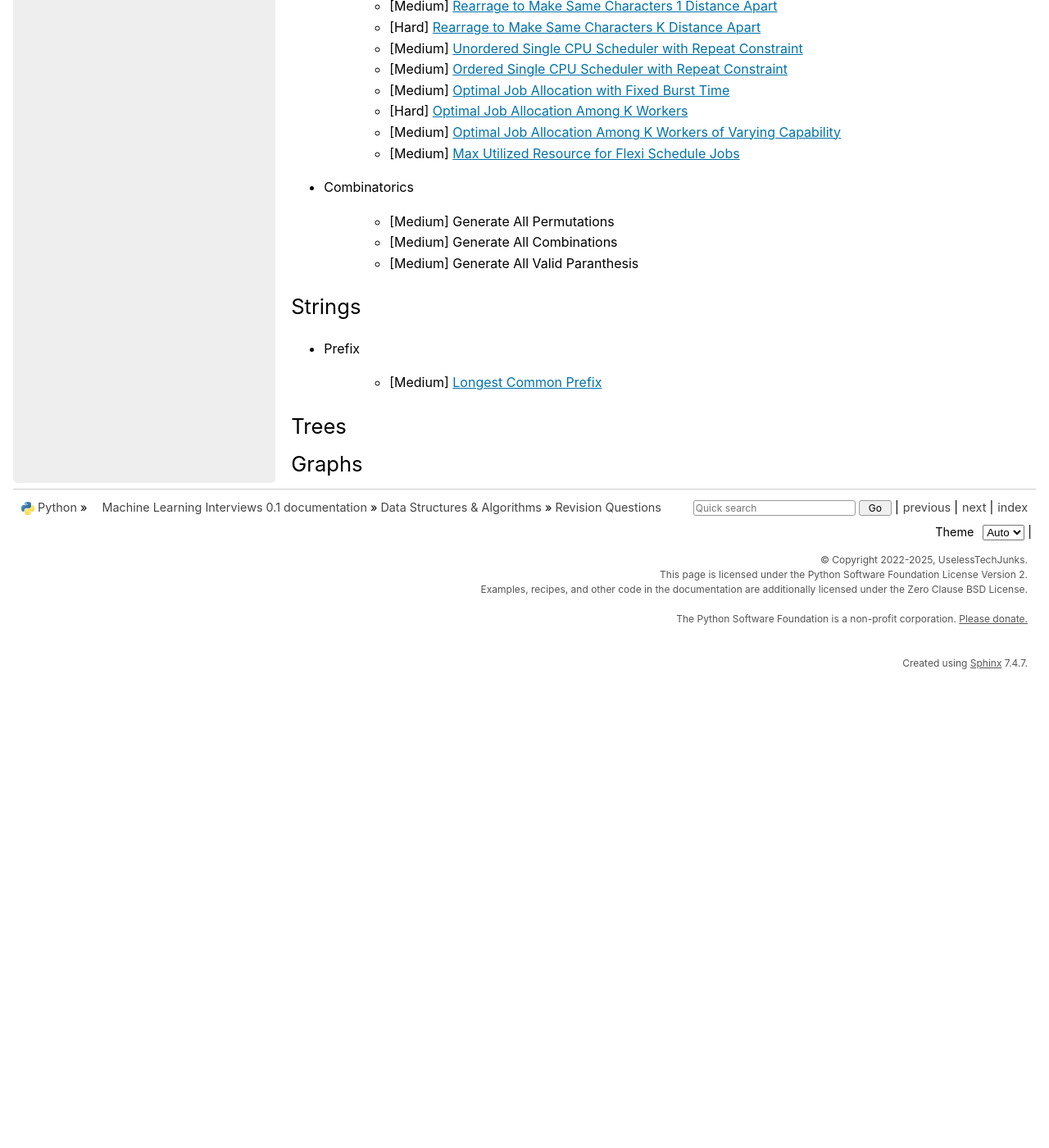
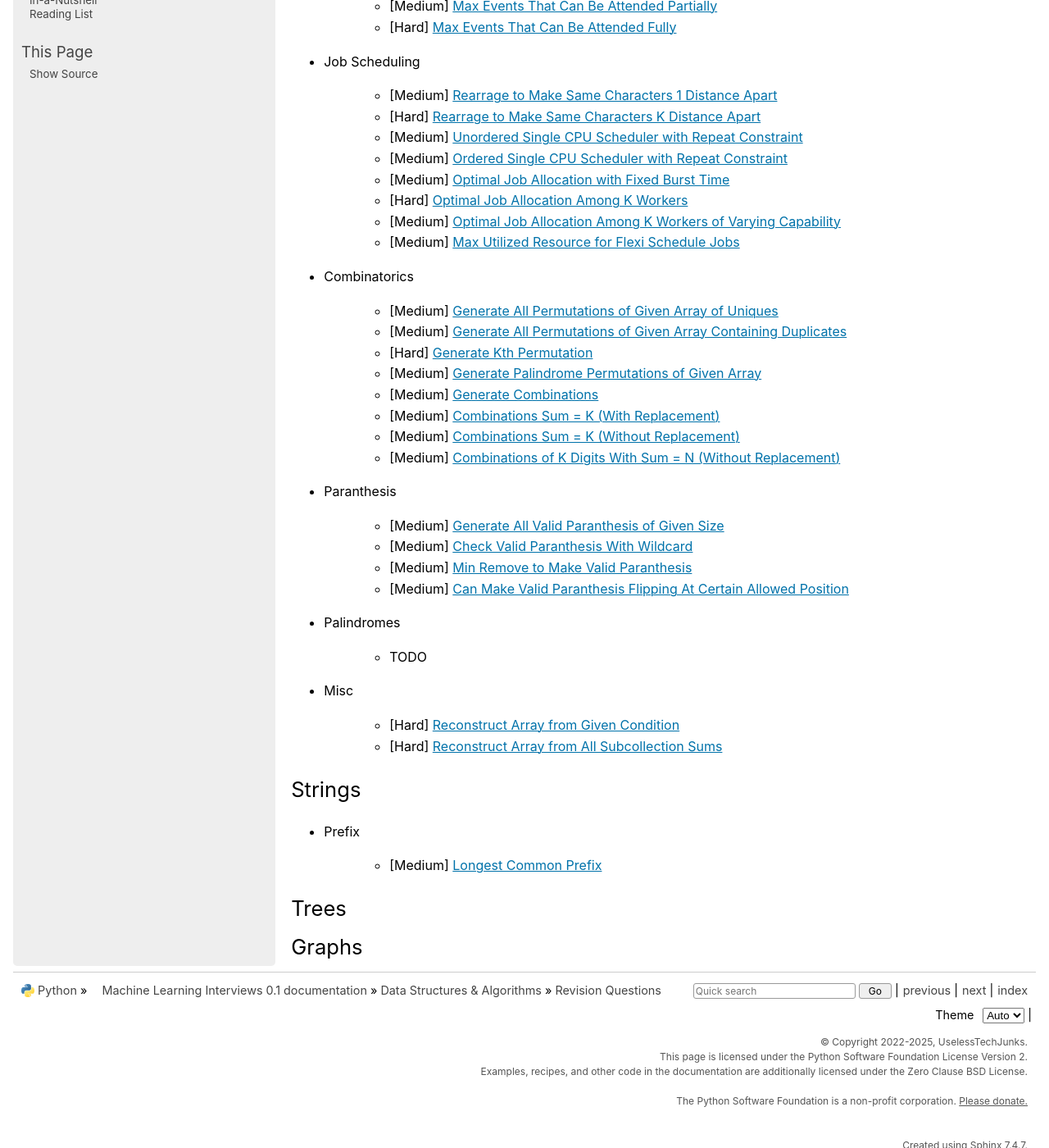
Before and after one commit to uselesstechjunks/leetcode, a Sphinx documentation site: the page built from docs/source/dsa/qb.rst, in a window 1280 px wide and 1400 px high, scrolled down 3914 px. Shown: the whole window at 82% size. Built offline with Sphinx 7.4.7, drawn with Linux system fonts in a browser that asks for light colours; pages that are not in the unit, such as notebooks, are missing from menus; before the commit the page ends 4741 px from its top, so only the background shows below that; some of the changed text lies outside the part shown.

Commit message:
Update qb.rst

```diff
--- a/docs/source/dsa/qb.rst
+++ b/docs/source/dsa/qb.rst
@@ -84,12 +84,16 @@ Arrays
 	- [Medium] `Find Shortest Unsorted Subarray <https://leetcode.com/problems/shortest-unsorted-continuous-subarray/description/>`_
 	- [Medium] `Shortest Subarray to Remove to Make Rest Sorted <https://leetcode.com/problems/shortest-subarray-to-be-removed-to-make-array-sorted/description/>`_
 	- [Hard] `Count Subarrays to Remove to Make Rest Monotonic Sorted <https://leetcode.com/problems/count-the-number-of-incremovable-subarrays-ii/>`_
+	- [Hard] `Find Range With Given Array as a Subsequence <https://leetcode.com/problems/minimum-window-subsequence/description/>`_
 - Given Range - Sum Query
 
 	- [Easy] `Immutable - 1D <https://leetcode.com/problems/range-sum-query-immutable/description/>`_
 	- [Medium] `Immutable - 2D <https://leetcode.com/problems/range-sum-query-2d-immutable/description/>`_
 	- [Medium] `Mutable - 1D <https://leetcode.com/problems/range-sum-query-mutable/>`_
 	- [Medium] `Mutable - 2D <https://leetcode.com/problems/range-sum-query-2d-mutable/description/>`_
+- Given Range - Frequency Query
+
+	 - [Medium] `Value Frequency in Given Range <https://leetcode.com/problems/range-frequency-queries/description/>`_
 - Given Range - Min/Max/Avg/Median Query
 
 	- [Hard] `Mutable - Range Min Query <https://www.spoj.com/problems/RMQSQ/>`_
@@ -151,9 +155,27 @@ Arrays
 	- [Medium] `Max Utilized Resource for Flexi Schedule Jobs <https://leetcode.com/problems/meeting-rooms-iii/description/>`_
 - Combinatorics
 
-	- [Medium] Generate All Permutations
-	- [Medium] Generate All Combinations
-	- [Medium] Generate All Valid Paranthesis
+	- [Medium] `Generate All Permutations of Given Array of Uniques <https://leetcode.com/problems/permutations/description/>`_
+	- [Medium] `Generate All Permutations of Given Array Containing Duplicates <https://leetcode.com/problems/permutations-ii/description/>`_
+	- [Hard] `Generate Kth Permutation <https://leetcode.com/problems/permutation-sequence/description/>`_
+	- [Medium] `Generate Palindrome Permutations of Given Array <https://leetcode.com/problems/palindrome-permutation-ii/description/>`_
+	- [Medium] `Generate Combinations <https://leetcode.com/problems/combinations/>`_
+	- [Medium] `Combinations Sum = K (With Replacement) <https://leetcode.com/problems/combination-sum/description/>`_
+	- [Medium] `Combinations Sum = K (Without Replacement) <https://leetcode.com/problems/combination-sum-ii/description/>`_
+	- [Medium] `Combinations of K Digits With Sum = N (Without Replacement) <https://leetcode.com/problems/combination-sum-iii/description/>`_
+- Paranthesis
+
+	- [Medium] `Generate All Valid Paranthesis of Given Size <https://leetcode.com/problems/generate-parentheses/description/>`_
+	- [Medium] `Check Valid Paranthesis With Wildcard <https://leetcode.com/problems/valid-parenthesis-string/description/>`_
+	- [Medium] `Min Remove to Make Valid Paranthesis <https://leetcode.com/problems/minimum-remove-to-make-valid-parentheses/description/>`_
+	- [Medium] `Can Make Valid Paranthesis Flipping At Certain Allowed Position <https://leetcode.com/problems/check-if-a-parentheses-string-can-be-valid/description/>`_
+- Palindromes
+
+	- TODO
+- Misc
+
+	- [Hard] `Reconstruct Array from Given Condition <https://leetcode.com/problems/recover-the-original-array/description/>`_
+	- [Hard] `Reconstruct Array from All Subcollection Sums <https://leetcode.com/problems/find-array-given-subset-sums/description/>`_
 
 Strings
 =====================================================================
```
